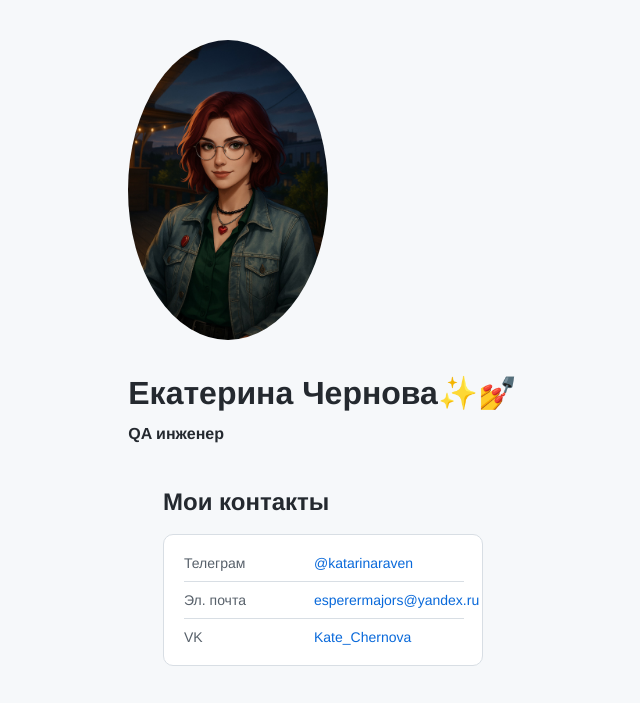
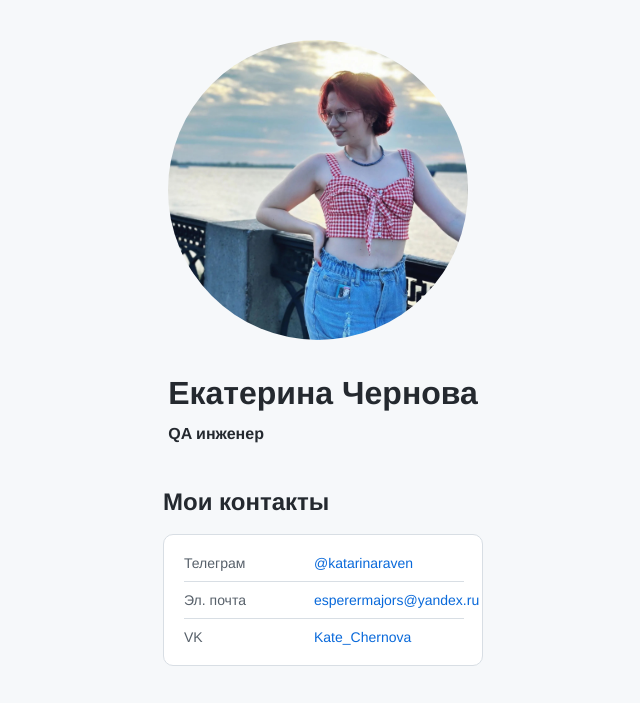
Before and after one commit to EspererMajors/EspererMajors.github.io, a plain HTML site: page index.html in a window 1280 px wide. Shown: the top 703 px of the page, without its empty margins (317-957 px from the left). Drawn offline with Linux system fonts and the light colour scheme.

Commit message:
фото поменялось

```diff
--- a/index.html
+++ b/index.html
@@ -10,8 +10,8 @@
   </head>
   <body>
     <header class="header">
-      <img src="./foto1.jpg" alt="foto" class="header__avatar" height="300px">
-      <h1 class="header__title">Екатерина Чернова✨💅</h1>
+      <img src="./foto2.jpg" alt="foto" class="header__avatar" height="300px">
+      <h1 class="header__title">Екатерина Чернова</h1>
       <h3 class="header__subtitle">QA инженер</h3>
     </header>
     <main>
```
Also changed, not shown: foto2.jpg (added).
